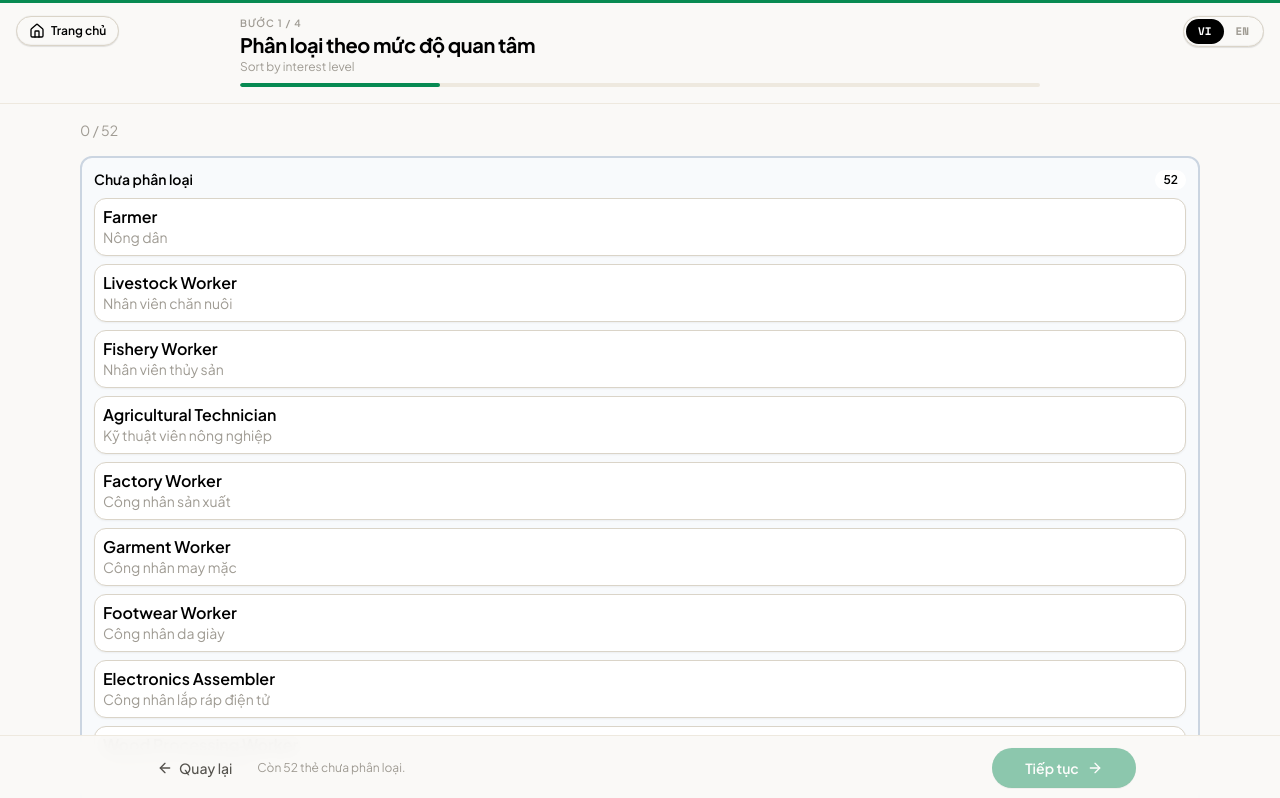
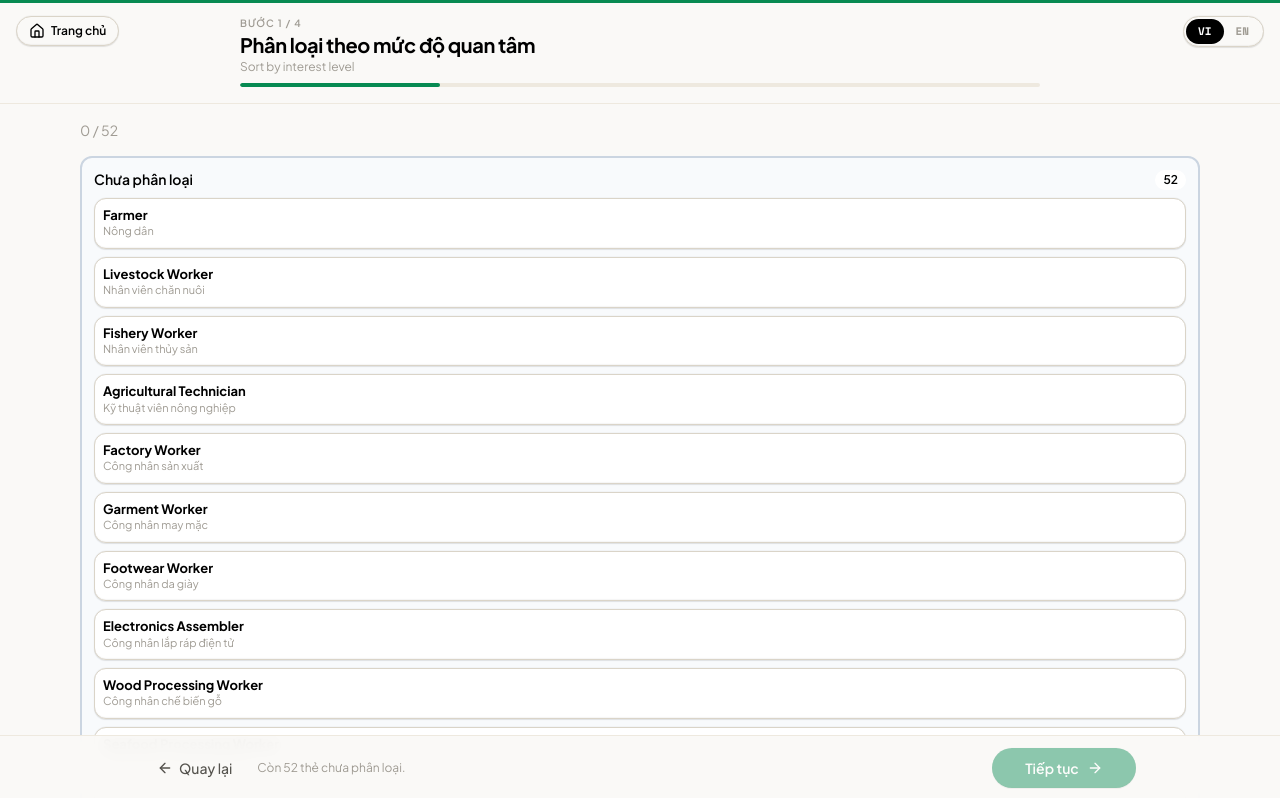
Before and after one commit to Thiendmh/KnowDellCardSorts, a Next.js app: page /interests/sort in a window 1280 px wide. Shown: the top 798 px of the page. Built offline with nearby package versions, Linux system fonts and the light colour scheme.

Commit message:
feat(clay): update ValueCard with clay style + Space Mono rank badge

```diff
--- a/components/shared/ValueCard.tsx
+++ b/components/shared/ValueCard.tsx
@@ -27,28 +27,33 @@ export function ValueCard({
   return (
     <div
       className={cn(
-        "rounded-lg border bg-card p-3 shadow-sm",
-        emphasis && "border-primary ring-2 ring-primary/30 bg-primary/5",
+        "rounded-xl border border-clay-oat bg-white p-3 shadow-clay",
+        emphasis && "border-[var(--deck-color,#078a52)]",
         compact && "p-2",
         className,
       )}
+      style={
+        emphasis
+          ? {
+              boxShadow:
+                "color-mix(in srgb, var(--deck-color, #078a52) 20%, transparent) 0 0 0 3px",
+            }
+          : undefined
+      }
     >
       <div className="flex items-start gap-2">
         {typeof rank === "number" && (
           <span
-            className={cn(
-              "flex h-6 w-6 shrink-0 items-center justify-center rounded-full text-xs font-semibold",
-              emphasis ? "bg-primary text-primary-foreground" : "bg-muted",
-            )}
+            className="flex h-[22px] w-[22px] shrink-0 items-center justify-center rounded-full bg-clay-black font-mono text-[10px] font-bold text-white"
           >
             {rank}
           </span>
         )}
         <div className="min-w-0 flex-1">
-          <div className="font-semibold leading-tight">{card.en}</div>
-          <div className="text-sm text-muted-foreground">{card.vi}</div>
+          <div className="font-bold leading-tight text-clay-black text-[13px]">{card.en}</div>
+          <div className="text-[11px] text-clay-silver">{card.vi}</div>
           {!compact && (
-            <div className="mt-1 text-xs text-muted-foreground">
+            <div className="mt-1 text-[10px] leading-[1.4] text-clay-charcoal">
               {description}
             </div>
           )}
```
